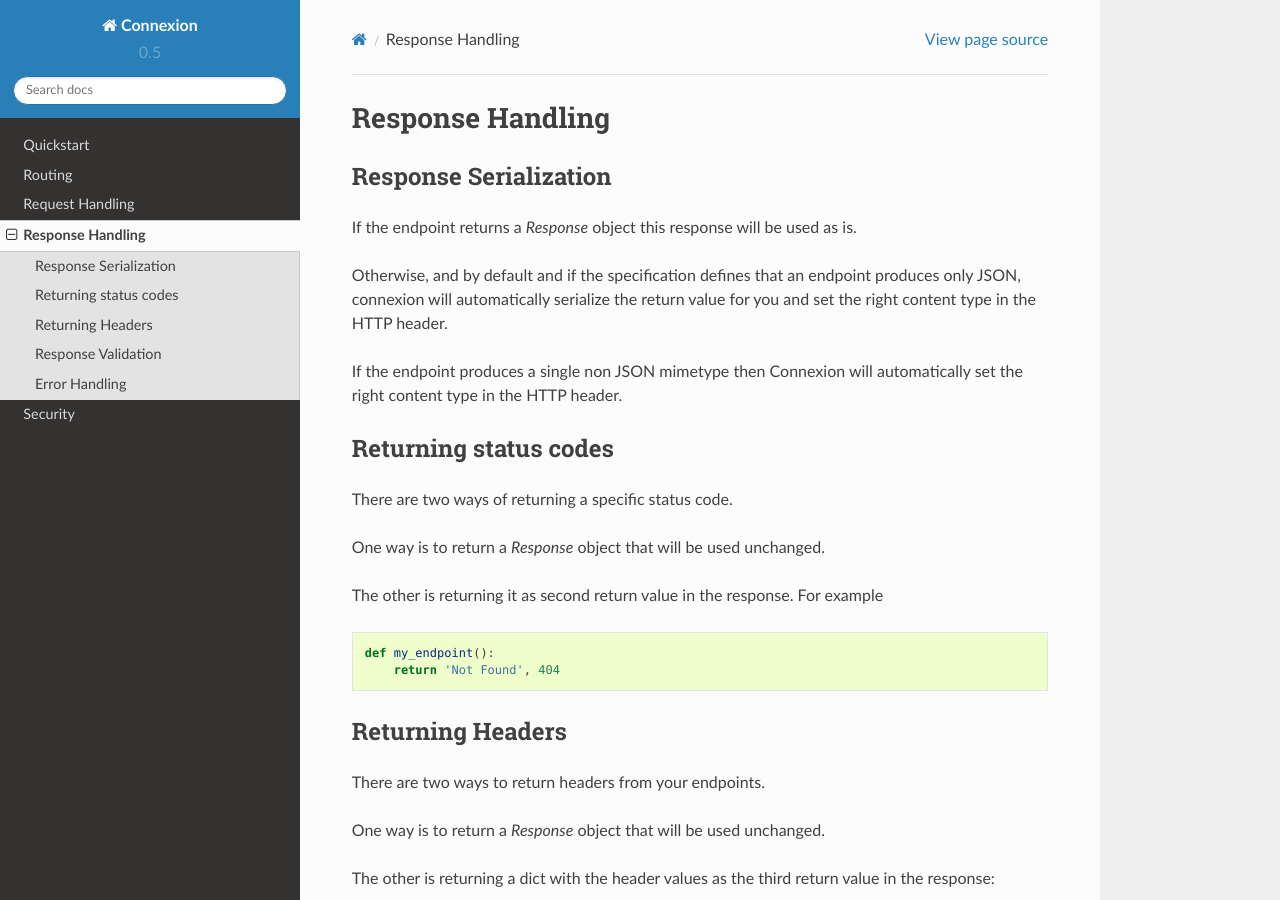
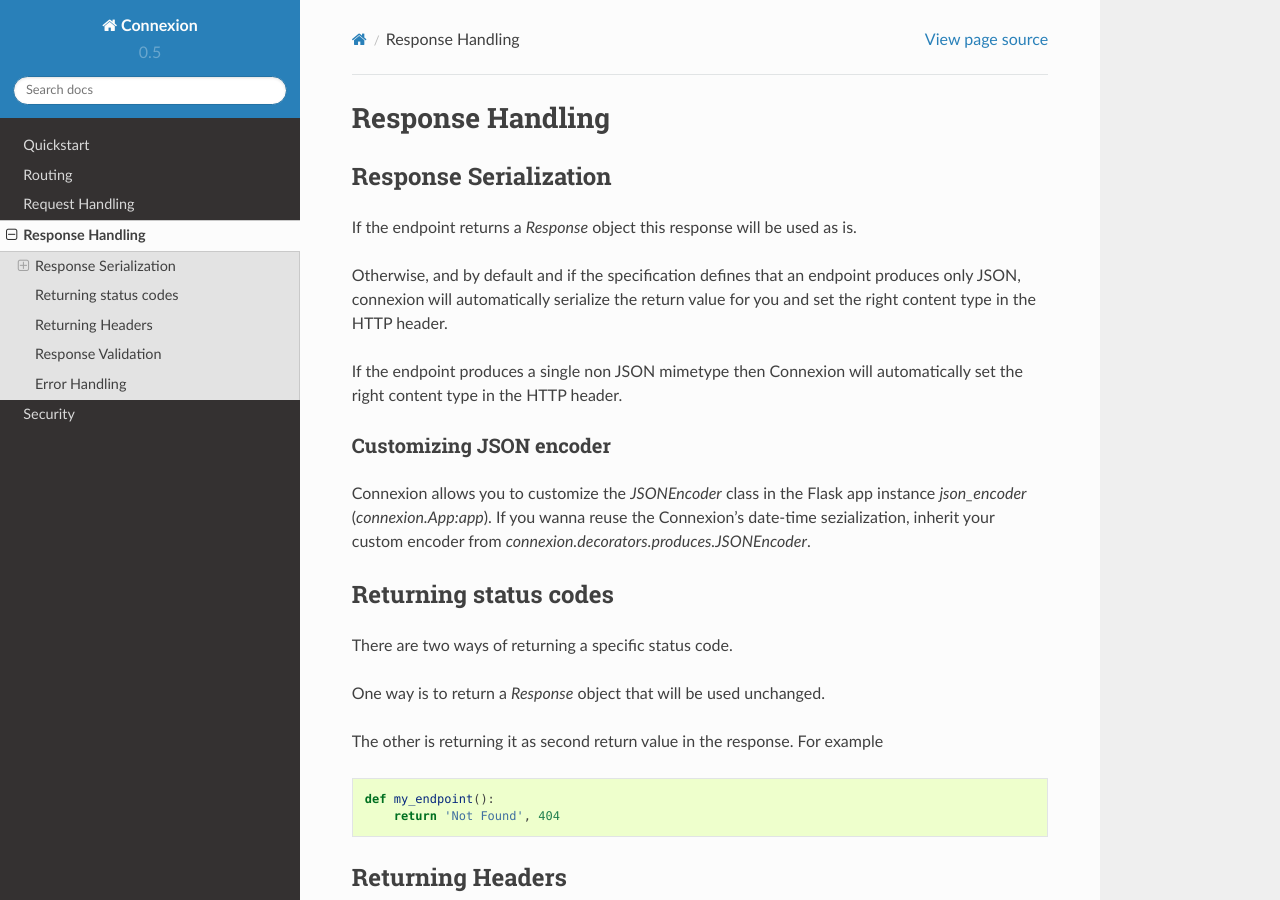
Before and after one commit to spec-first/connexion, a Sphinx documentation site: the page built from docs/response.rst, in a window 1280 px wide and 900 px high. Built offline with Sphinx 7.4.7 and the Read the Docs theme 2.0.0, drawn with Linux system fonts in a browser that asks for light colours.

Commit message:
Docs on JSONEncoder customization

```diff
--- a/docs/response.rst
+++ b/docs/response.rst
@@ -11,6 +11,14 @@ for you and set the right content type in the HTTP header.
 
 If the endpoint produces a single non JSON mimetype then Connexion will
 automatically set the right content type in the HTTP header.
+
+Customizing JSON encoder
+^^^^^^^^^^^^^^^^^^^^^^^^
+
+Connexion allows you to customize the `JSONEncoder` class in the Flask app
+instance `json_encoder` (`connexion.App:app`). If you wanna reuse the
+Connexion's date-time sezialization, inherit your custom encoder from
+`connexion.decorators.produces.JSONEncoder`.
 
 Returning status codes
 ----------------------
```
